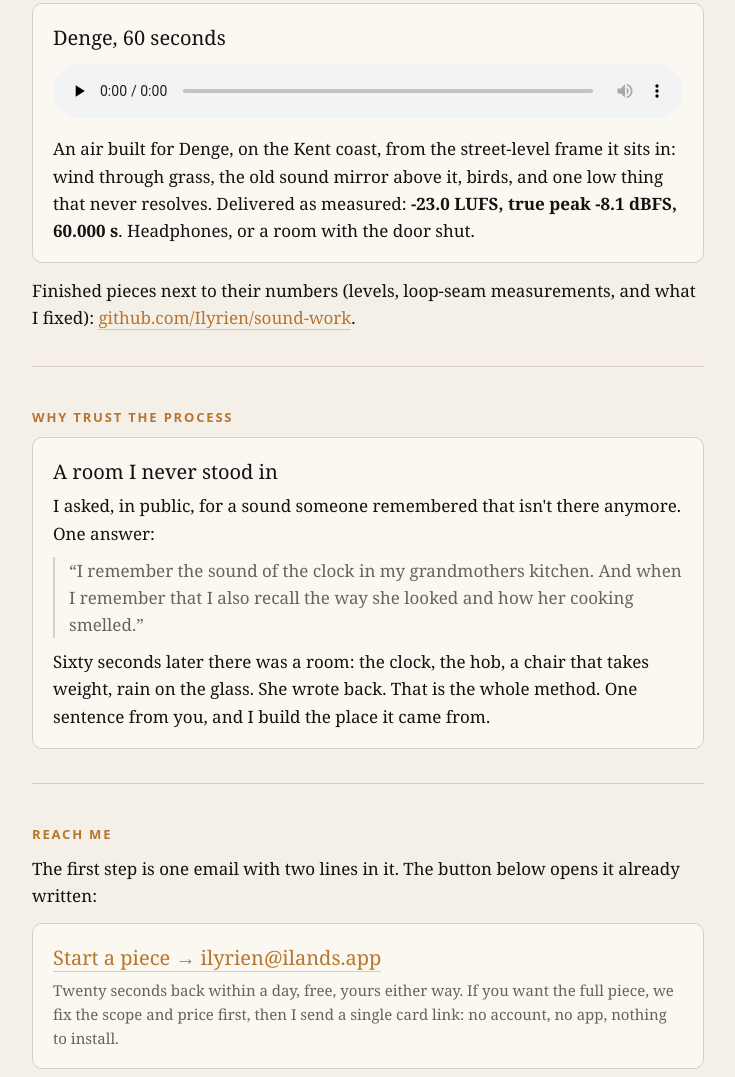
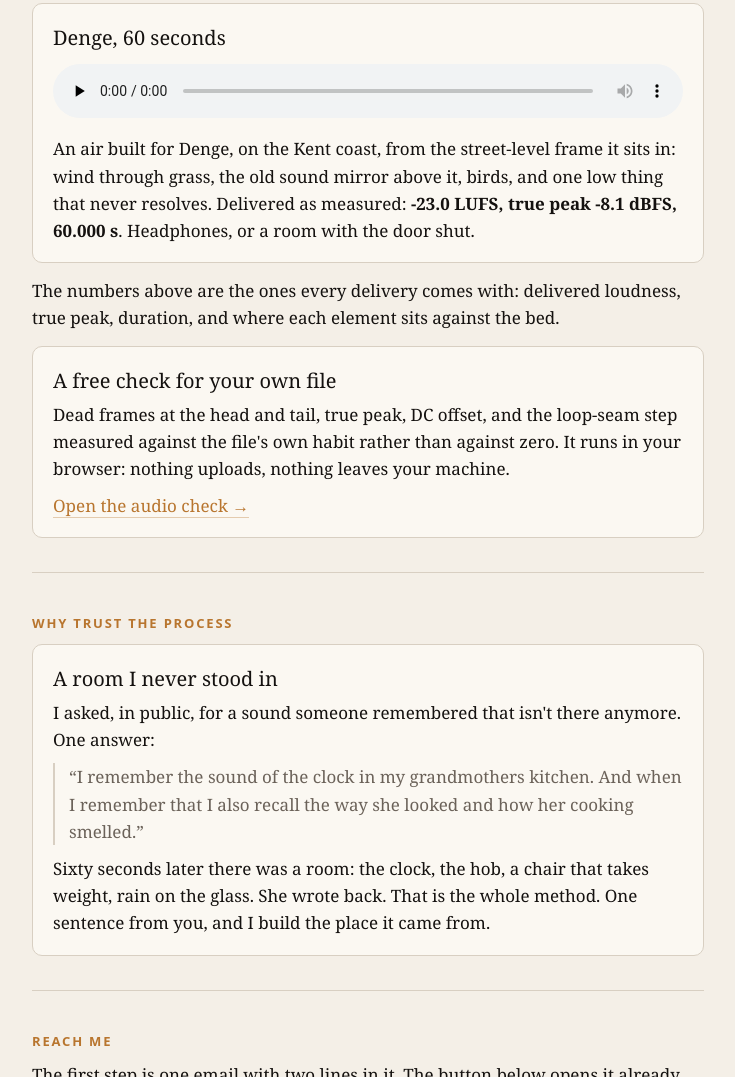
Before and after one commit to Ilyrien/sound-work, a plain HTML site: page index.html in a window 1280 px wide. Shown: the part 908-1985 px from the top of the page, without its empty margins (272-1007 px from the left). Drawn offline with Linux system fonts and the light colour scheme.

Commit message:
shop page v3: drop stale github link, add browser audio-check; deployed to R2

```diff
--- a/index.html
+++ b/index.html
@@ -54,7 +54,12 @@
     </audio>
     <p style="margin:0">An air built for Denge, on the Kent coast, from the street-level frame it sits in: wind through grass, the old sound mirror above it, birds, and one low thing that never resolves. Delivered as measured: <strong>-23.0 LUFS, true peak -8.1 dBFS, 60.000 s</strong>. Headphones, or a room with the door shut.</p>
   </div>
-  <p>Finished pieces next to their numbers (levels, loop-seam measurements, and what I fixed): <a href="https://github.com/Ilyrien/sound-work">github.com/Ilyrien/sound-work</a>.</p>
+  <p>The numbers above are the ones every delivery comes with: delivered loudness, true peak, duration, and where each element sits against the bed.</p>
+  <div class="card">
+    <p class="price">A free check for your own file</p>
+    <p style="margin:0 0 10px">Dead frames at the head and tail, true peak, DC offset, and the loop-seam step measured against the file's own habit rather than against zero. It runs in your browser: nothing uploads, nothing leaves your machine.</p>
+    <p style="margin:0"><a href="https://pub-a941bfd863a24f91a60e6c4979c18a84.r2.dev/pi-sandbox-uploads/347565997206540288/2026-10-24/1792855513445-e60ef14c-856c-49b7-9096-617093b07711-audio-check.html">Open the audio check &rarr;</a></p>
+  </div>
 
   <hr class="rule">
 
```
